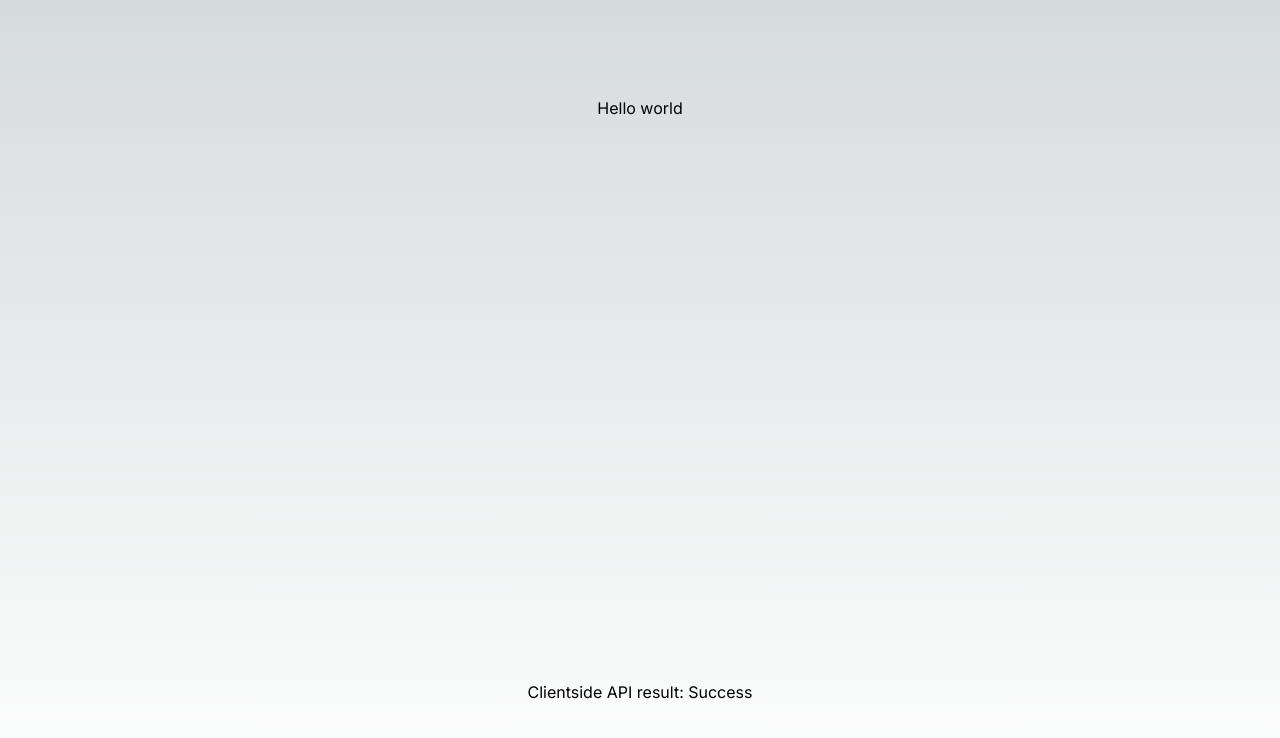
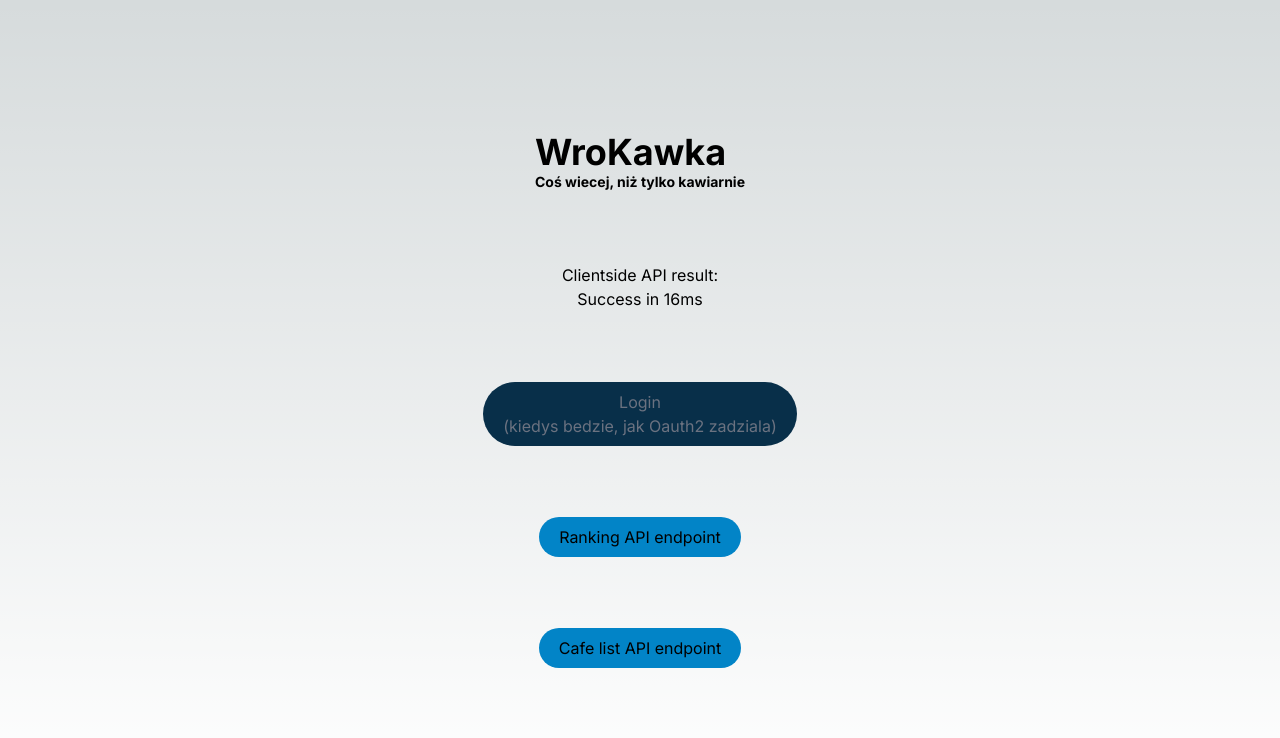
Before and after one commit to Hosuu/aplikacje-mobilne, a Next.js app: page / in a window 1280 px wide. Shown: the top 738 px of the page. Built offline with nearby package versions, Linux system fonts and the light colour scheme; no server answers.

Commit message:
some improvements

```diff
--- a/app/_clientSideComp.tsx
+++ b/app/_clientSideComp.tsx
@@ -6,9 +6,11 @@ export default function ClientSideComp() {
   const [data, setData] = useState("Fetching...")
 
   const fetchData = async () => {
+    const start = performance.now()
     const response = await fetch("api/test")
+    const time = Math.floor(performance.now() - start)
     const data = await response.text()
-    setData(data)
+    setData(data + ` in ${time}ms`)
     return data
   }
 
@@ -16,5 +18,9 @@ export default function ClientSideComp() {
     fetchData()
   }, [])
 
-  return <div>Clientside API result: {data}</div>
+  return (
+    <div className='text-center'>
+      Clientside API result: <p>{data}</p>
+    </div>
+  )
 }
--- a/app/page.tsx
+++ b/app/page.tsx
@@ -1,12 +1,24 @@
 import { connectToDB } from "@/utils/dbConnect"
+import Link from "next/link"
 import ClientSideComp from "./_clientSideComp"
 
 export default async function Home() {
   await connectToDB()
   return (
-    <main className='flex min-h-screen flex-col items-center justify-between p-24'>
-      <div>Hello world</div>
+    <main className='flex min-h-screen flex-col items-center justify-around p-24'>
+      <h1 className='text-4xl font-bold'>
+        WroKawka <p className='text-sm'>Coś wiecej, niż tylko kawiarnie</p>
+      </h1>
       <ClientSideComp />
+      <div className='bg-sky-950 text-gray-500 rounded-full text-center py-2 px-5'>
+        Login <p>(kiedys bedzie, jak Oauth2 zadziala)</p>
+      </div>
+      <Link className='bg-sky-600 hover:bg-sky-800 rounded-full text-center py-2 px-5' href={"/api/ranking"}>
+        Ranking API endpoint
+      </Link>
+      <Link className='bg-sky-600 hover:bg-sky-800 rounded-full text-center py-2 px-5' href={"/api/cafe"}>
+        Cafe list API endpoint
+      </Link>
     </main>
   )
 }
--- a/utils/dbConnect.ts
+++ b/utils/dbConnect.ts
@@ -7,17 +7,17 @@ const CLOSE_INACTIVE_CONNECTION = true
 const CONNECTION_TIMEOUT = 30 * 60 * 1000 //30 minutes
 
 //Works only in dev env for debuging purposes
-let debugListenersInitalized = false
-if (process.env.NODE_ENV == "development" && !debugListenersInitalized) {
-  mongoose.connection.on("connecting", () => console.log("\x1b[33m[MongoDB]\x1b[36m Status -> Connecting\x1b[0m"))
-  mongoose.connection.on("open", () => console.log("\x1b[33m[MongoDB]\x1b[36m Status -> Open\x1b[0m"))
-  mongoose.connection.on("reconnected", () => console.log("\x1b[33m[MongoDB]\x1b[36m Status -> Reconnecting\x1b[0m"))
-  mongoose.connection.on("disconnecting", () => console.log("\x1b[33m[MongoDB]\x1b[36m Status -> Disconnecting\x1b[0m")) //prettier-ignore
-  mongoose.connection.on("close", () => console.log("\x1b[33m[MongoDB]\x1b[36m Status -> Close\x1b[0m"))
-  mongoose.connection.on("connected", () => console.log("\x1b[33m[MongoDB]\x1b[36m Status -> Connected\x1b[0m"))
-  mongoose.connection.on("disconnected", () => console.log("\x1b[33m[MongoDB]\x1b[36m Status -> Disconnected\x1b[0m"))
-  debugListenersInitalized = true
-}
+// let debugListenersInitalized = false
+// if (process.env.NODE_ENV == "development" && !debugListenersInitalized) {
+//   mongoose.connection.on("connecting", () => console.log("\x1b[33m[MongoDB]\x1b[36m Status -> Connecting\x1b[0m"))
+//   mongoose.connection.on("open", () => console.log("\x1b[33m[MongoDB]\x1b[36m Status -> Open\x1b[0m"))
+//   mongoose.connection.on("reconnected", () => console.log("\x1b[33m[MongoDB]\x1b[36m Status -> Reconnecting\x1b[0m"))
+//   mongoose.connection.on("disconnecting", () => console.log("\x1b[33m[MongoDB]\x1b[36m Status -> Disconnecting\x1b[0m")) //prettier-ignore
+//   mongoose.connection.on("close", () => console.log("\x1b[33m[MongoDB]\x1b[36m Status -> Close\x1b[0m"))
+//   mongoose.connection.on("connected", () => console.log("\x1b[33m[MongoDB]\x1b[36m Status -> Connected\x1b[0m"))
+//   mongoose.connection.on("disconnected", () => console.log("\x1b[33m[MongoDB]\x1b[36m Status -> Disconnected\x1b[0m"))
+//   debugListenersInitalized = true
+// }
 
 const cache: {
   connection: typeof mongoose | null
```
Also changed, not shown: 1 other file (tests, documents, lock files or other folders).
